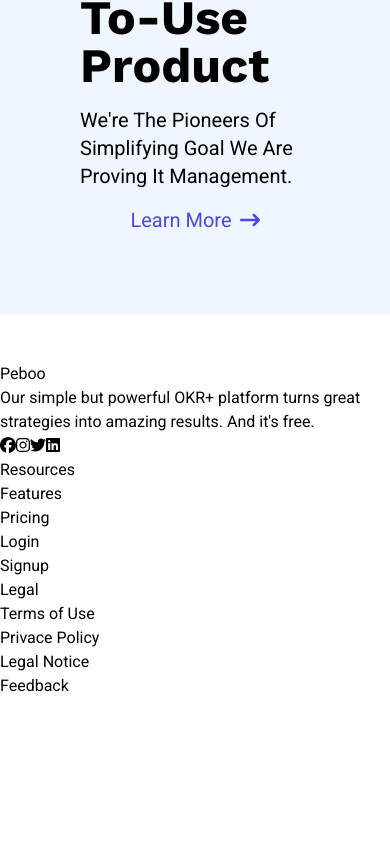
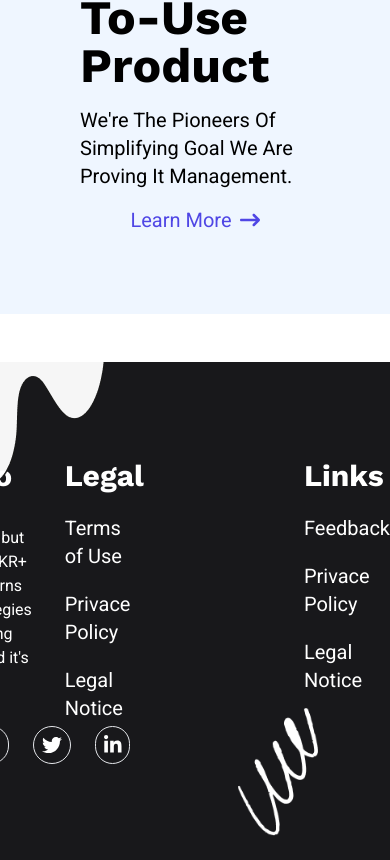
Before and after one commit to FrontEndDevo/peboo, a React (Vite) app: page / in a window 390 px wide. Shown: the part 5027-5887 px from the top of the page. Before the commit the page ends 5725 px from the top, so only its background shows below. Built offline with nearby package versions, Linux system fonts and the light colour scheme.

Commit message:
Styling Footer component but still Responsive Design

```diff
--- a/src/components/Footer.jsx
+++ b/src/components/Footer.jsx
@@ -1,49 +1,79 @@
 import {
-  faFacebook,
+  faFacebookF,
   faInstagram,
-  faLinkedin,
+  faLinkedinIn,
   faTwitter,
 } from "@fortawesome/free-brands-svg-icons";
 import { FontAwesomeIcon } from "@fortawesome/react-fontawesome";
-
+import bottomBackground from "../assets/images/top_background.png";
+import topBackground from "../assets/images/top_two_background.png";
 const footerHyperLinks = [
   { topic: "Resources", links: ["Features", "Pricing", "Login", "Signup"] },
   {
     topic: "Legal",
-    links: ["Terms of Use", "Privace Policy", "Legal Notice", "Feedback"],
+    links: ["Terms of Use", "Privace Policy", "Legal Notice"],
+  },
+  {
+    topic: "Links",
+    links: ["Feedback", "Privace Policy", "Legal Notice"],
   },
 ];
 
-const socialMedia = [faFacebook, faInstagram, faTwitter, faLinkedin];
+const socialMedia = [faFacebookF, faInstagram, faTwitter, faLinkedinIn];
 const Footer = () => {
   const hyperLinks = footerHyperLinks.map((obj, index) => (
     <div key={index}>
-      <h3>{obj.topic}</h3>
+      <h3 className="font-work-sans text-3xl mb-4">{obj.topic}</h3>
       <ul>
         {obj.links.map((link) => (
-          <li key={link}>
-            <a href={`/${link.replace(" ", "-")}`}>{link}</a>
+          <li key={link} className="my-5">
+            <a
+              href={`/${link.replace(" ", "-")}`}
+              className="text-xl hover:underline"
+            >
+              {link}
+            </a>
           </li>
         ))}
       </ul>
     </div>
   ));
 
-  const pebooSocialMedia = socialMedia.map((media) => (
-    <FontAwesomeIcon key={media} icon={media} />
+  const pebooSocialMedia = socialMedia.map((media, i) => (
+    <FontAwesomeIcon
+      key={i}
+      icon={media}
+      className={`border rounded-full p-2 cursor-pointer ${
+        i == 0 && "bg-blue-700 border-none"
+      }`}
+    />
   ));
 
   return (
-    <footer>
-      <div>
-        <h2>Peboo</h2>
-        <p>
-          Our simple but powerful OKR+ platform turns great strategies into
-          amazing results. And it&apos;s free.
-        </p>
-        <div>{pebooSocialMedia}</div>
+    <footer className="text-white bg-zinc-900 relative overflow-hidden">
+      <img
+        src={bottomBackground}
+        alt="footer bottom background"
+        className="w-32 h-20 absolute bottom-12 right-12 -rotate-90"
+      />
+      <img
+        src={topBackground}
+        alt="footer top background"
+        className="absolute -top-5 left-0"
+      />
+      <div className="container mx-auto py-24 grid grid-cols-3 justify-items-end">
+        <div className="">
+          <h2 className="font-work-sans text-3xl">Peboo</h2>
+          <p className="my-8 text-base xl:text-xl w-2/3">
+            Our simple but powerful OKR+ platform turns great strategies into
+            amazing results. And it&apos;s free.
+          </p>
+          <div className="flex gap-6 text-xl">{pebooSocialMedia}</div>
+        </div>
+        <div className="col-span-2">
+          <div className="flex gap-40">{hyperLinks}</div>
+        </div>
       </div>
-      <div>{hyperLinks}</div>
     </footer>
   );
 };
```
